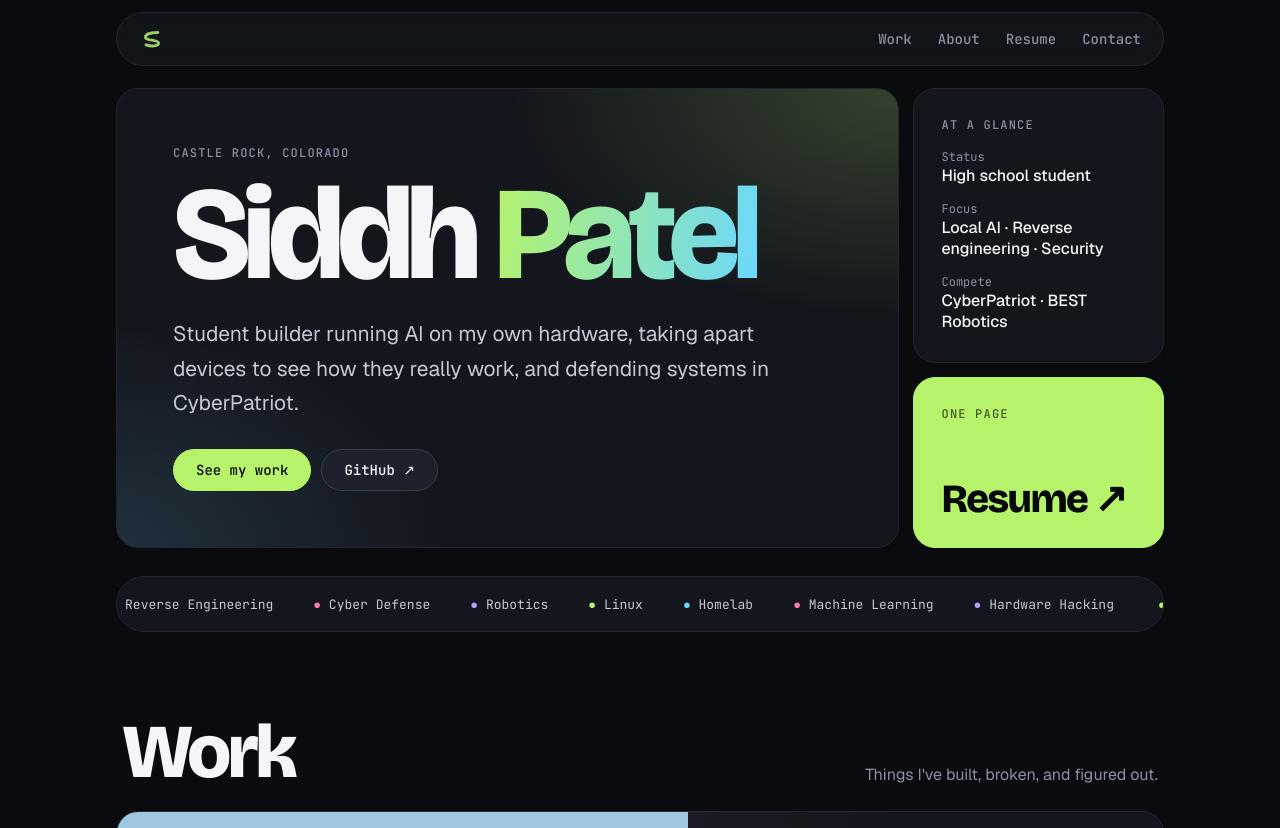
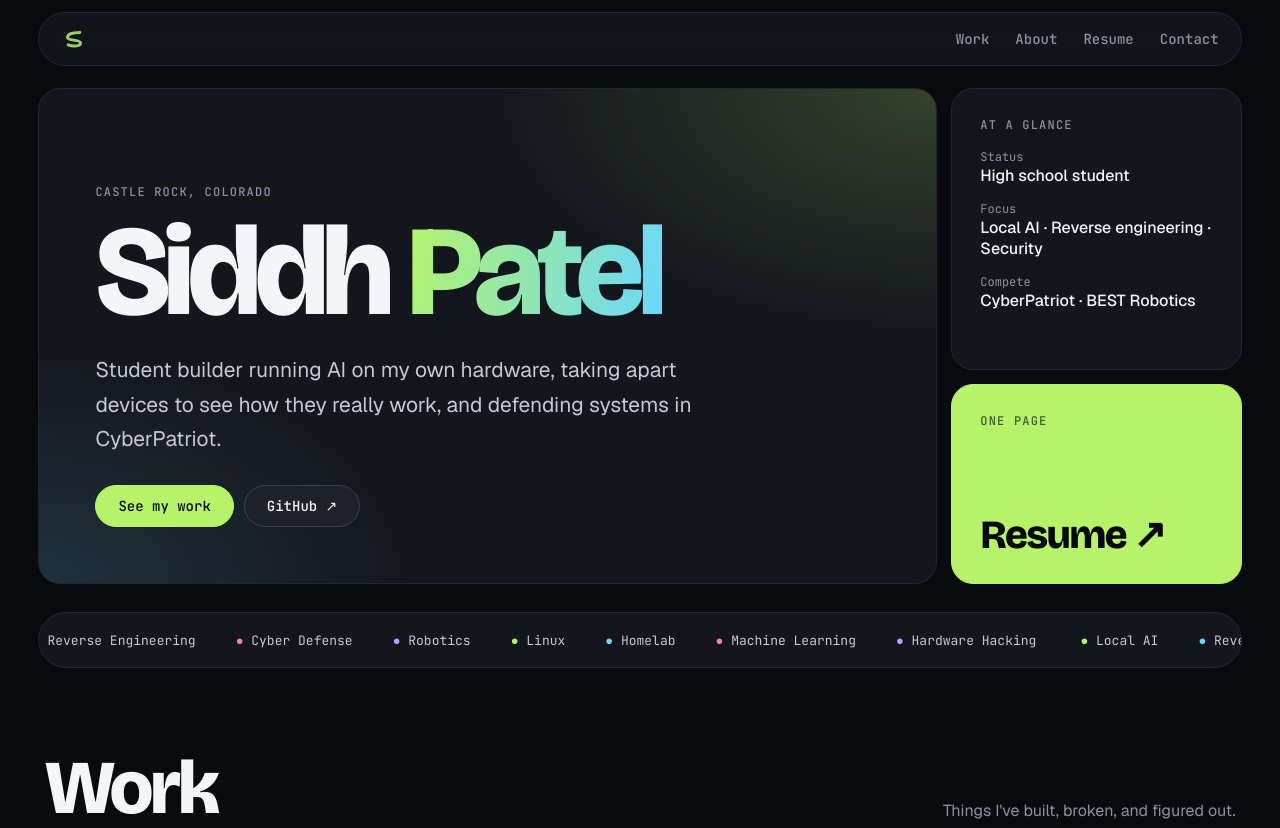
Before and after one commit to School-User/School-User.github.io, a plain HTML site: page index.html in a window 1280 px wide. Shown: the top 828 px of the page. Drawn offline with nearby package versions, Linux system fonts and the light colour scheme.

Commit message:
fix: use the full width on laptop and desktop screens

```diff
--- a/index.html
+++ b/index.html
@@ -13,16 +13,18 @@
   /* home-only styles; shared chrome lives in css/site.css */
   .skip { position: absolute; left: -999px; }
   .skip:focus { left: 16px; top: 16px; background: var(--accent); color: var(--bg-deep); padding: 8px 12px; z-index: 10; border-radius: 8px; }
-  .wrap { max-width: 1080px; }
+  .wrap, footer .wrap { max-width: 1440px; padding: 0 clamp(16px, 3vw, 40px); }
+  header .wrap { max-width: calc(1440px - 2 * clamp(16px, 3vw, 40px)); padding: 0 22px; }
+  header { padding: 0 clamp(16px, 3vw, 40px); }
   section { padding: 14px 0; scroll-margin-top: 80px; }
   .tile { background: var(--panel); border: 1px solid var(--line); border-radius: var(--r); padding: 28px; }
   .label { font: 500 12px var(--mono); color: var(--muted); text-transform: uppercase; letter-spacing: .1em; }
 
   /* hero bento */
   .bento { display: grid; grid-template-columns: repeat(4, 1fr); gap: 14px; padding-top: 22px; }
-  .intro { grid-column: span 3; grid-row: span 2; padding: clamp(28px, 5vw, 56px); display: flex; flex-direction: column; justify-content: flex-end; min-height: 440px;
+  .intro { grid-column: span 3; grid-row: span 2; padding: clamp(28px, 5vw, 56px); display: flex; flex-direction: column; justify-content: flex-end; min-height: min(62vh, 620px);
     background: radial-gradient(90% 90% at 100% 0%, rgba(182,243,106,.20), transparent 55%), radial-gradient(70% 80% at 0% 100%, rgba(106,215,255,.14), transparent 60%), var(--panel); }
-  h1 { font: 800 clamp(56px, 11vw, 132px)/.88 var(--display); letter-spacing: -.05em; color: var(--text); margin: 16px 0 24px; }
+  h1 { font: 800 clamp(56px, 10vw, 168px)/.88 var(--display); letter-spacing: -.05em; color: var(--text); margin: 16px 0 24px; }
   h1 span { background: linear-gradient(100deg, var(--accent), var(--cyan)); -webkit-background-clip: text; background-clip: text; color: transparent; }
   .tagline { font-size: clamp(17px, 2.2vw, 21px); max-width: 600px; }
   .btns { margin-top: 28px; display: flex; gap: 10px; flex-wrap: wrap; }
```
